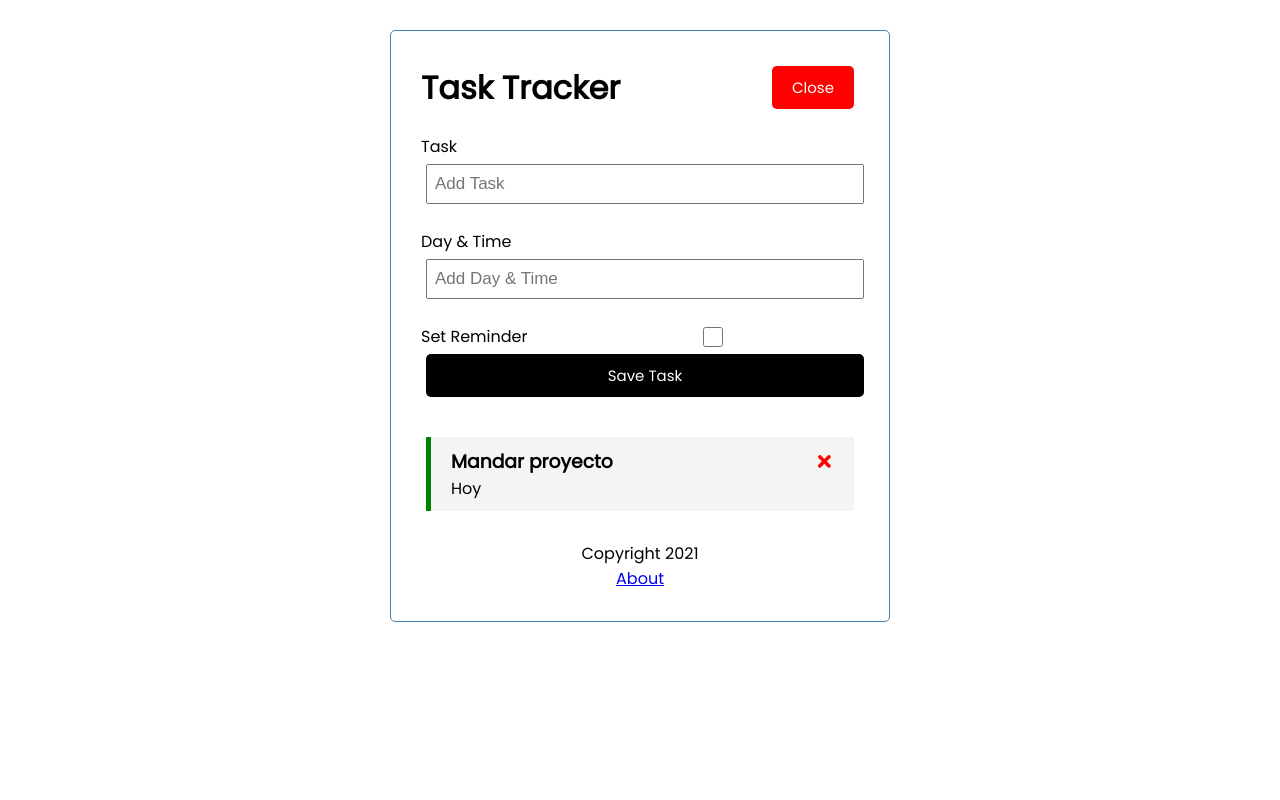
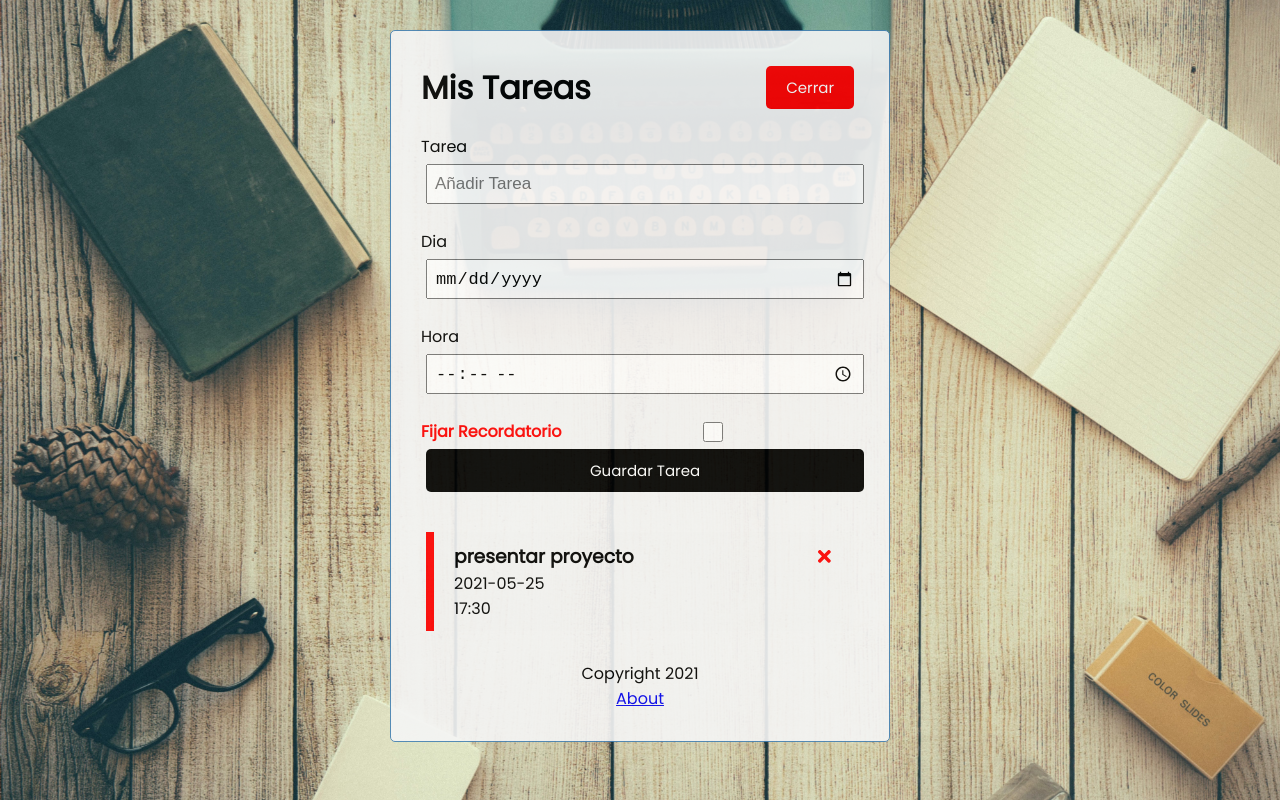
Before and after one commit to martnbruno/react-task-tracker, a React (Create React App) app: page / in a window 1280 px wide. Built offline with nearby package versions, Linux system fonts and the light colour scheme; data requests are answered from the project's data file.

Commit message:
first commit

```diff
--- a/db.json
+++ b/db.json
@@ -1,8 +1,9 @@
 {
   "tasks": [
     {
-      "text": "Mandar proyecto",
-      "day": "Hoy",
+      "text": "presentar proyecto",
+      "day": "2021-05-25",
+      "time": "17:30",
       "reminder": true,
       "id": 1
     }
--- a/package.json
+++ b/package.json
@@ -12,7 +12,8 @@
     "react-icons": "^4.2.0",
     "react-router-dom": "^5.2.0",
     "react-scripts": "4.0.3",
-    "web-vitals": "^1.1.2"
+    "web-vitals": "^1.1.2",
+    "homepage": "https://m-bruno.github.io/task-tracker"
   },
   "scripts": {
     "start": "react-scripts start",
@@ -20,6 +21,7 @@
     "test": "react-scripts test",
     "eject": "react-scripts eject",
     "server": "json-server --watch db.json --port 5000",
+    "predeploy": "npm run build",
     "deploy": "gh-pages -d build"
   },
   "eslintConfig": {
--- a/src/components/AddTask.js
+++ b/src/components/AddTask.js
@@ -4,6 +4,7 @@ import { useState } from 'react'
 const AddTask = ({ onAdd }) => {
     const [text, setText] = useState('')
     const [day, setDay] = useState('')
+    const [time, setTime] = useState('')
     const [reminder, setReminder] = useState(false)
 
     const onSubmit = (e) => {
@@ -14,33 +15,42 @@ const AddTask = ({ onAdd }) => {
             return
         }
 
-        onAdd( {text, day, reminder} )
+        onAdd( {text, day, time, reminder} )
 
         setText('')
         setDay('')
+        setTime('')
         setReminder(false)
     }
 
     return (
         <form className = 'add-form' onSubmit = {onSubmit}>
             <div className = 'form-control'>
-                <label>Task</label>
+                <label>Tarea</label>
                 <input
                     type="text"
                     value = {text}
-                    onChange={(e)=>setText(e.target.value)} placeholder = 'Add Task'
+                    onChange={(e)=>setText(e.target.value)} placeholder = 'Añadir Tarea'
                 />
             </div>
             <div className = 'form-control'>
-                <label>Day & Time</label>
+                <label>Dia</label>
                 <input
-                    type="text"
+                    type="date"
                     value = {day}
-                    onChange={(e)=>setDay(e.target.value)}  placeholder = 'Add Day & Time'
+                    onChange={(e)=>setDay(e.target.value)}  placeholder = 'Add Day'
                 />
             </div>
-            <div className = 'form-control-check'>
-                <label>Set Reminder</label>
+            <div className = 'form-control'>
+                <label>Hora</label>
+                <input
+                    type="time"
+                    value = {time}
+                    onChange={(e)=>setTime(e.target.value)}  placeholder = 'Add Time'
+                />
+            </div>
+            <div className = 'form-control-check red'>
+                <label>Fijar Recordatorio</label>
                 <input
                     type="checkbox"
                     checked = {reminder}
@@ -51,7 +61,7 @@ const AddTask = ({ onAdd }) => {
 
             <input
                 type="submit"
-                value = 'Save Task'
+                value = 'Guardar Tarea'
                 className = 'btn btn-block'
             />
         </form>
--- a/src/components/Header.js
+++ b/src/components/Header.js
@@ -10,7 +10,7 @@ const Header = ( { title, onAdd, showAdd } ) => {
            {location.pathname === '/' && (
                <Button
                 color = { showAdd ? 'red' : 'green' }
-                text = { showAdd ? 'Close' : 'Add' }
+                text = { showAdd ? 'Cerrar' : 'Añadir Tarea' }
                 onClick = { onAdd }
             />)}
         </header>
@@ -18,7 +18,7 @@ const Header = ( { title, onAdd, showAdd } ) => {
 }
 
 Header.defaultProps= {
-    title: 'Task Tracker',
+    title: 'Mis Tareas',
 }
 
 
--- a/src/components/Task.js
+++ b/src/components/Task.js
@@ -21,6 +21,9 @@ const Task = ({ task, onDelete, onToggle }) => {
             <p>
                 {task.day}
             </p>
+            <p>
+                {task.time}
+            </p>
         </div>
     )
 }
--- a/src/index.css
+++ b/src/index.css
@@ -6,8 +6,13 @@
   padding: 0;
 }
 
+html {
+  background-image: url("../src/bg1.jpg");
+  background-size: cover;
+}
 body {
   font-family: 'Poppins', sans-serif;
+
 }
 
 .container {
@@ -18,6 +23,8 @@ body {
   border: 1px solid steelblue;
   padding: 30px;
   border-radius: 5px;
+  background-color: whitesmoke ;
+  opacity: 0.9;
 }
 
 .header {
@@ -62,7 +69,8 @@ body {
 }
 
 .task.reminder {
-  border-left: 5px solid green;
+  border-left: 8px solid red;
+
 }
 
 .task h3 {
@@ -106,6 +114,10 @@ body {
   height: 20px;
 }
 
+.red {
+  color: red;
+  font-weight: bold;
+}
 footer {
   margin-top: 30px;
   text-align: center;
```
Also changed, not shown: src/bg1.jpg (added).
